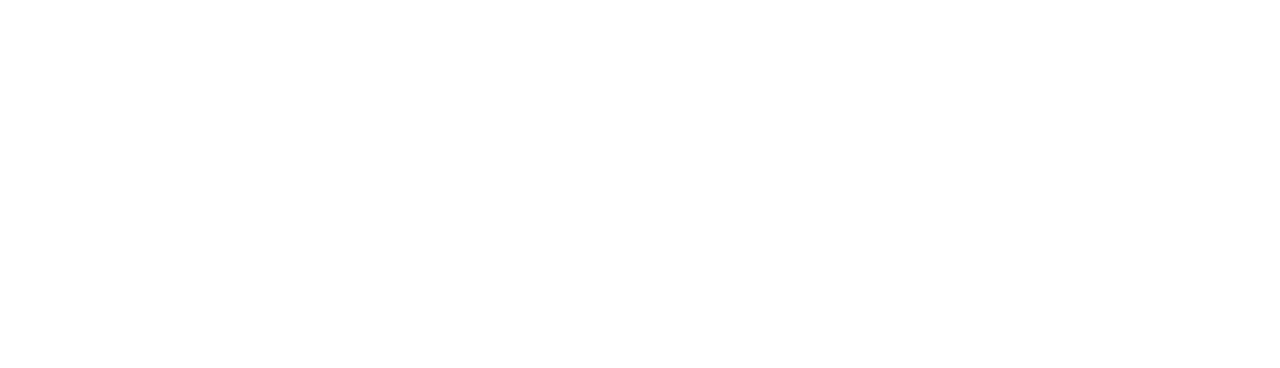
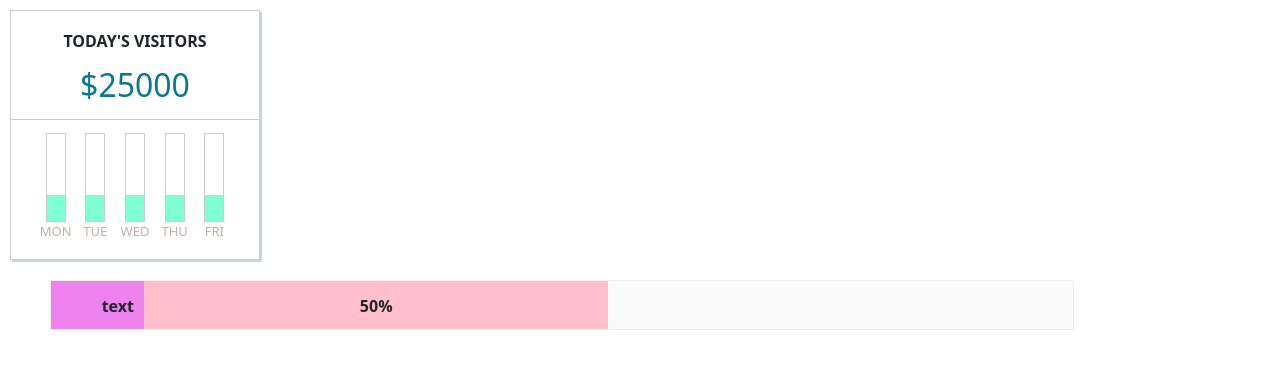
Before and after one commit to Huyer/rn25-huytv, a React (Create React App) app in the folder 2-example/: page / in a window 1280 px wide. Shown: the top 368 px of the page. Built offline with nearby package versions, Linux system fonts and the light colour scheme.

Commit message:
baitapluyentap

```diff
--- a/2-example/src/App.tsx
+++ b/2-example/src/App.tsx
@@ -6,54 +6,22 @@
 import Basic03 from "./Homeworks/Section02/Basic03";
 import BtNumber from "./Components/Bt/BtNumber";
 import BlockUi01 from "./Homeworks/Section02/BlockUi01";
-
+import BlockUi4 from "./Homeworks/Section02/BlockUi4";
+import { FaFacebookF } from "react-icons/fa";
 function App() {
-  let isLogin = false;
-  let propterty1 = {
-    text: "text1",
-    color1: "red",
-    color2: "blue",
-    percentage: 40,
-  };
-
   return (
     <>
-      {/* <Header isLogin={isLogin} />
-      <div className="row">
-        <div className="col-md-4">
-          <p className="border-bottom py-4 ps-3">The Driver</p>
-          <p className="border-bottom py-4 ps-3">The Driver</p>
-          <p className="border-bottom py-4 ps-3">The Driver</p>
-          <p className="border-bottom py-4 ps-3">The Driver</p>
-        </div>
-        <div className="col-md-4">
-          <h1>The Walk</h1>
-          <p>
-            The Walk to the Pulpit Rock will take your to the Pulpit Rock will
-            take your to the Pulpit Rock will take your
-          </p>
-          <img
-            className="w-100"
-            src="https://s27363.pcdn.co/wp-content/uploads/2019/09/Pulpit-Rock.jpg.optimal.jpg"
-            alt=""
-          />
-        </div>
-        <div className="col-md-4 bg-secondary pr-0">
-          <h1>What?</h1>
-          <p>The Walk to the Pulpit Rock will take your</p>
-          <h1>Where?</h1>
-          <p>The Walk to the Pulpit Rock will take your</p>
-          <h1>Price?</h1>
-          <p>The Walk is free</p>
-        </div>
-      </div>
-      <Footer />
+      <BlockUi4
+        text="today's visitors"
+        totalNum={25000}
+        percentage1={30}
+        percentage2={30}
+        percentage3={30}
+        percentage4={30}
+        percentage5={30}
+      />
 
-      <Basic01 />
-      <Basic02 />
-      <Basic03 />
-
-      <BtNumber /> */}
+      <BlockUi01 text="text" color1="violet" color2="pink" percentage={50} />
     </>
   );
 }
--- a/2-example/src/Homeworks/Section02/BlockUi01.tsx
+++ b/2-example/src/Homeworks/Section02/BlockUi01.tsx
@@ -1,35 +1,33 @@
 import React from "react";
 import { text } from "stream/consumers";
-import "./style.css";
+import styles from "./style.module.css";
 
 type Props = {
-  propterty: {
-    text: string;
-    color1: string;
-    color2: string;
-    percentage: number;
-  };
+  text: string;
+  color1: string;
+  color2: string;
+  percentage: number;
 };
 
 const BlockUi01 = (props: Props) => {
   return (
     <>
-      <div className="divContainer">
+      <div className={styles.divContainer}>
         <div
-          className="divLeft"
-          style={{ backgroundColor: props.propterty.color1 }}
+          className={styles.divLeft}
+          style={{ backgroundColor: props.color1 }}
         >
-          <p className="textLeft">{props.propterty.text}</p>
+          <p className={styles.textLeft}>{props.text}</p>
         </div>
-        <div className="divRight">
+        <div className={styles.divRight}>
           <div
-            className="divShow"
+            className={styles.divShow}
             style={{
-              backgroundColor: props.propterty.color2,
-              width: `${props.propterty.percentage}%`,
+              backgroundColor: props.color2,
+              width: `${props.percentage}%`,
             }}
           >
-            <p className="textPercentage">{props.propterty.percentage}%</p>
+            <p className={styles.textPercentage}>{props.percentage}%</p>
           </div>
         </div>
       </div>
--- /dev/null
+++ b/2-example/src/Homeworks/Section02/BlockUi4.tsx
@@ -0,0 +1,56 @@
+import React from "react";
+import { FaFacebookF } from "react-icons/fa";
+import styles from "./style4.module.css";
+
+type Props = {
+  text: string;
+  totalNum: number;
+  percentage1: number;
+  percentage2: number;
+  percentage3: number;
+  percentage4: number;
+  percentage5: number;
+};
+
+const BlockUi4 = (props: Props) => {
+  return (
+    <>
+      <div className={styles.divContainer}>
+        <div className={styles.divTop}>
+          <p className={styles.textName}>{props.text}</p>
+          <p className={styles.totalNumber}>${props.totalNum}</p>
+        </div>
+        <div className={styles.divBot}>
+          <div className={styles.wrapPercentage}>
+            <div className={styles.percentage}>
+              <div className={styles.percentage9}>
+                <div style={{ height: `${props.percentage1}%` }}></div>
+              </div>
+              <div className={styles.percentage9}>
+                <div style={{ height: `${props.percentage2}%` }}></div>
+              </div>
+              <div className={styles.percentage9}>
+                <div style={{ height: `${props.percentage3}%` }}></div>
+              </div>
+              <div className={styles.percentage9}>
+                <div style={{ height: `${props.percentage4}%` }}></div>
+              </div>
+              <div className={styles.percentage9}>
+                <div style={{ height: `${props.percentage5}%` }}></div>
+              </div>
+            </div>
+            <div className={styles.title}>
+              <span>MON</span>
+              <span>TUE</span>
+              <span>WED</span>
+              <span>THU</span>
+              <span>FRI</span>
+            </div>
+          </div>
+        </div>
+      </div>
+    </>
+  );
+};
+
+export default BlockUi4;
--- /dev/null
+++ b/2-example/src/Homeworks/Section02/style4.module.css
@@ -0,0 +1,71 @@
+.divContainer {
+  width: 250px;
+  height: 250px;
+  border: solid 1px #ccc;
+  box-shadow: 2px 2px 1px #ced4da;
+  margin-top: 10px;
+  margin-left: 10px;
+}
+
+.divTop {
+  width: 100%;
+  height: 40%;
+  border-bottom: 1px solid #ccc;
+}
+
+.divBot {
+  width: 100%;
+  height: 50%;
+  text-align: center;
+}
+
+.textName {
+  font-weight: 600;
+  text-transform: uppercase;
+  text-align: center;
+  line-height: 40px;
+  margin: 10px 10px 0 10px;
+}
+
+.totalNumber {
+  color: #087990;
+  font-size: xx-large;
+  text-align: center;
+  margin: 0px 10px 0 10px;
+}
+
+.wrapPercentage {
+  width: 80%;
+  height: 90%;
+  display: inline-block;
+  margin-top: 5%;
+}
+
+.percentage {
+  width: 100%;
+  height: 80%;
+  display: flex;
+  justify-content: space-around;
+}
+.title {
+  display: flex;
+}
+
+.title span {
+  flex: 1;
+  font-size: small;
+  color: rgb(197, 174, 174);
+}
+
+.percentage9 {
+  width: 10%;
+  height: 100%;
+  border: solid 1px #ccc;
+  display: flex;
+  align-items: flex-end;
+}
+
+.percentage9 div {
+  width: 100%;
+  background-color: aquamarine;
+}
```
Also changed, not shown: 2-example/src/Homeworks/Section02/style.module.css (renamed from 2-example/src/Homeworks/Section02/style.css).
